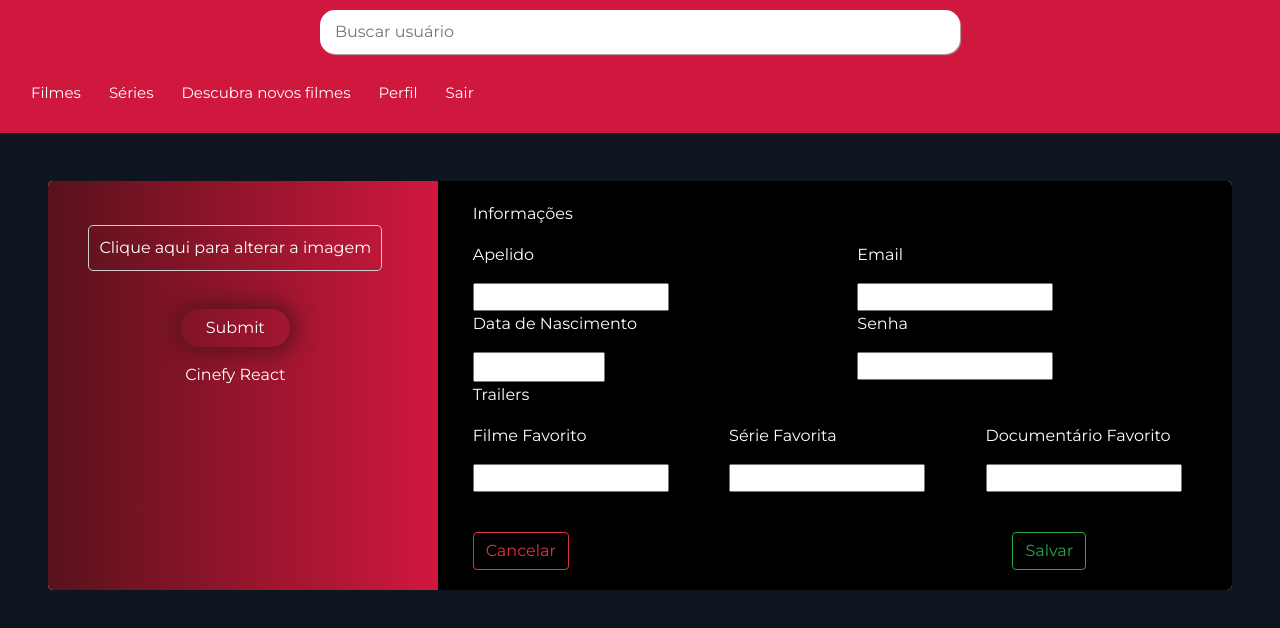
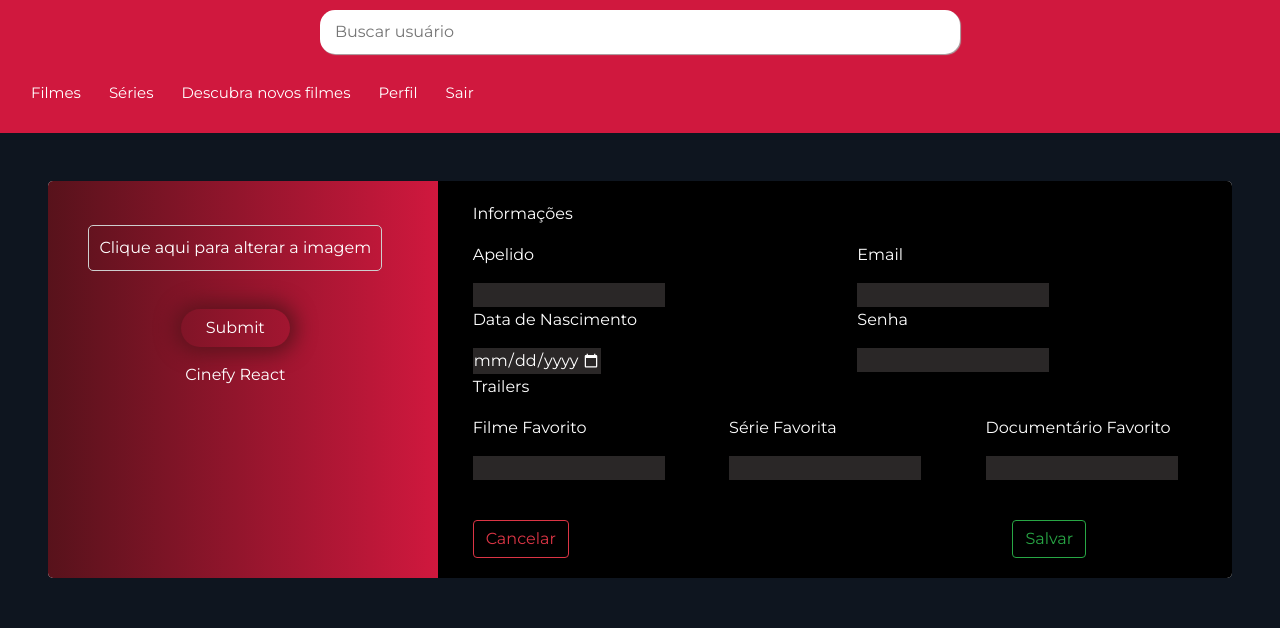
Before and after one commit to cinefyPFC/echeveria-code, a React (Create React App) app: page /perfil in a window 1280 px wide. Both pictures are taken after a click on the button "Editar". Shown: the top 628 px of the page. Built offline with nearby package versions, Linux system fonts and the light colour scheme; no server answers.

Commit message:
Atulização perfil - falta o update funcionar

```diff
--- a/src/style/global.css
+++ b/src/style/global.css
@@ -16,6 +16,7 @@
 body{
   background-color:  var(--background-color);
   font-family:var(--font-family);
+  overflow-x: hidden;
 }
 h1,h2,h3,h4,h5,h6, span, p, input, label {
   color: var(--white);
--- a/src/views/Perfil/index.jsx
+++ b/src/views/Perfil/index.jsx
@@ -11,6 +11,10 @@ import onClickEditar from './javascript/editar';
 function Profile() {
   const [usuario, setUsuario] = useState([]);
   const [avatar, setAvatar] = useState([]);
+  const [apelido, setApelido] = useState('');
+  const [email, setEmail] = useState('');
+  const [senha, setSenha] = useState('');
+  const [dtNascimento, setDtnascimento] = useState('');
 
   const data = new FormData();
 
@@ -64,6 +68,7 @@ function Profile() {
     getUsers();
   }, []);
 
+
   return (
     <div>
       <HeaderPerfil />
@@ -94,15 +99,18 @@ function Profile() {
                           <p className="info-user">Apelido</p>
                           <div className="hiddeninfo" id="hiddeninfoapelido">
                             <p className="text-muted info-database">
-                              {usuario.apelido}aaaaa
+                              {usuario.apelido}
                             </p>
                           </div>
                           <div id="initialinputapelido" className="inputhidden">
                             <input
+                              className="editInputStyle"
                               type="text"
                               name="apelido"
                               pattern="[^\0]"
                               required=""
+                              value={apelido}
+                              onChange={(e) => setApelido(e.target.value)}
                             />
                           </div>
                         </Col>
@@ -110,11 +118,19 @@ function Profile() {
                           <p className="info-user">Email</p>
                           <div className="hiddeninfo" id="hiddeninfoemail">
                             <p className="text-muted info-database">
-                              {usuario.email}aaaaa
+                              {usuario.email}
                             </p>
                           </div>
                           <div id="initialinputemail" className="inputhidden">
-                            <input></input>
+                          <input
+                            className="editInputStyle"
+                            type="text"
+                            pattern="/^[^\s@]+@[^\s@]+$/"
+                            name=""
+                            required=""
+                            value={email}
+                            onChange={(e) => setEmail(e.target.value)}
+                          />
                           </div>
                         </Col>
                         <Col sm={6}>
@@ -124,11 +140,12 @@ function Profile() {
                             id="hiddeninfodtnascimento"
                           >
                             <p className="text-muted info-database">
-                              {usuario.dtNascimento}aaaaa
+                              {usuario.dtNascimento}
                             </p>
                           </div>
                           <div id="initialinputdtnascimento" className="inputhidden">
                             <input
+                              className="editInputStyle"
                               type="Date"
                               name=""
                               placeholder="Data Nascimento"
@@ -136,6 +153,8 @@ function Profile() {
                               max="2019-12-31"
                               maxLength="8"
                               required="Digite sua data de nascimento"
+                              value={dtNascimento}
+                              onChange={(e) => setDtnascimento(e.target.value)}
                             />
                           </div>
                         </Col>
@@ -147,7 +166,15 @@ function Profile() {
                             </p>
                           </div>
                           <div id="initialinputsenha" className="inputhidden">
-                            <input></input>
+                            <input
+                              className="editInputStyle"
+                              type="password"
+                              pattern="[^\0]"
+                              name="password"
+                              required="Digite a senha"
+                              value={senha}
+                              onChange={(e) => setSenha(e.target.value)}
+                            />
                           </div>
                         </Col>
                       </Row>
@@ -161,7 +188,9 @@ function Profile() {
                             </p>
                           </div>
                           <div id="initialinputfilme" className="inputhidden">
-                          <input></input>
+                          <input
+                            className="editInputStyle"
+                          />
                           </div>
                         </Col>
                         <Col sm={4}>
@@ -172,7 +201,9 @@ function Profile() {
                             </p>
                           </div>
                           <div id="initialinputserie" className="inputhidden">
-                          <input></input>
+                          <input
+                            className="editInputStyle"
+                          />
                           </div>
                         </Col>
                         <Col sm={4}>
@@ -183,7 +214,9 @@ function Profile() {
                             </p>
                           </div>
                           <div id="initialinputdocumentario" className="inputhidden">
-                          <input></input>
+                            <input
+                              className="editInputStyle"
+                            />
                           </div>
                         </Col>
                       </Row>
--- a/src/views/Perfil/javascript/cancelar.js
+++ b/src/views/Perfil/javascript/cancelar.js
@@ -1,9 +1,6 @@
 function onClickCancelar() {
-  console.log('Cancelou');
   document.getElementById('Editar').style.display = 'initial';
-
   document.getElementById('Cancelar').style.display = 'none ';
-
   document.getElementById('initialinputapelido').style.display = 'none';
   document.getElementById('initialinputemail').style.display = 'none';
   document.getElementById('initialinputdtnascimento').style.display = 'none';
@@ -11,7 +8,6 @@ function onClickCancelar() {
   document.getElementById('initialinputfilme').style.display = 'none';
   document.getElementById('initialinputserie').style.display = 'none';
   document.getElementById('initialinputdocumentario').style.display = 'none';
-
   document.getElementById('hiddeninfoapelido').style.display = 'initial';
   document.getElementById('hiddeninfoemail').style.display = 'initial';
   document.getElementById('hiddeninfodtnascimento').style.display = 'initial';
--- a/src/views/Perfil/javascript/editar.js
+++ b/src/views/Perfil/javascript/editar.js
@@ -1,8 +1,6 @@
 function onClickEditar() {
-  console.log('Editou');
   document.getElementById('Editar').style.display = 'none';
   document.getElementById('Cancelar').style.display = 'initial';
-
   document.getElementById('initialinputapelido').style.display = 'initial';
   document.getElementById('initialinputemail').style.display = 'initial';
   document.getElementById('initialinputdtnascimento').style.display = 'initial';
@@ -10,7 +8,6 @@ function onClickEditar() {
   document.getElementById('initialinputfilme').style.display = 'initial';
   document.getElementById('initialinputserie').style.display = 'initial';
   document.getElementById('initialinputdocumentario').style.display = 'initial';
-
   document.getElementById('hiddeninfoapelido').style.display = 'none';
   document.getElementById('hiddeninfoemail').style.display = 'none';
   document.getElementById('hiddeninfodtnascimento').style.display = 'none';
--- a/src/views/Perfil/style/perfil.css
+++ b/src/views/Perfil/style/perfil.css
@@ -132,3 +132,8 @@ input[type="file"] {
 .btnDanger, .inputhidden{
   display: none;
 }
+input.editInputStyle {
+  background-color: #2a2727;
+  border: none;
+  color: white;
+}
```
